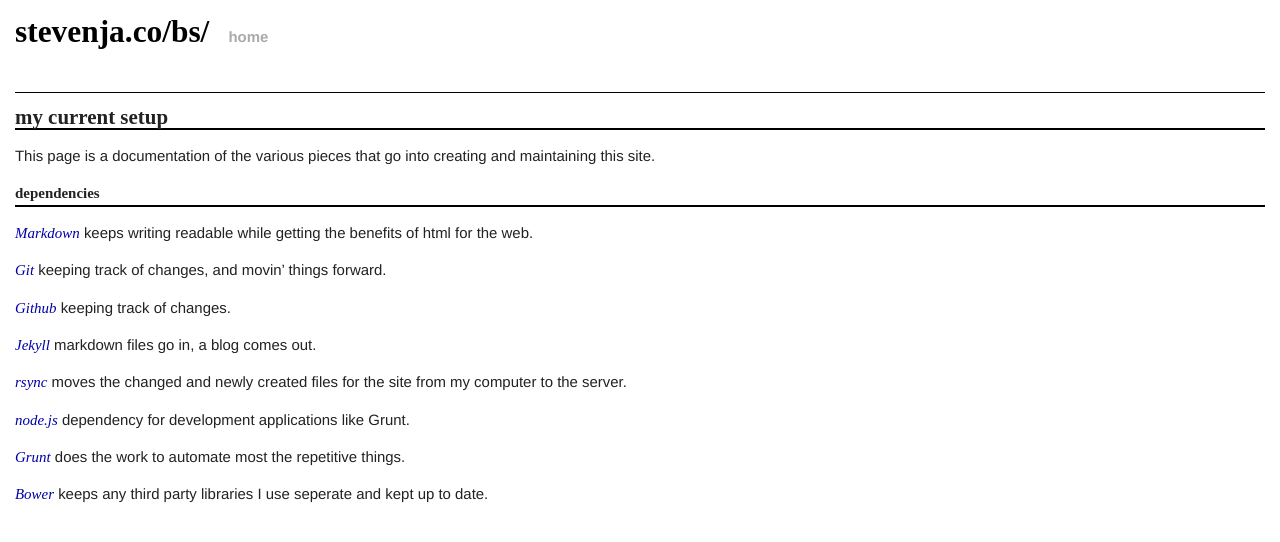
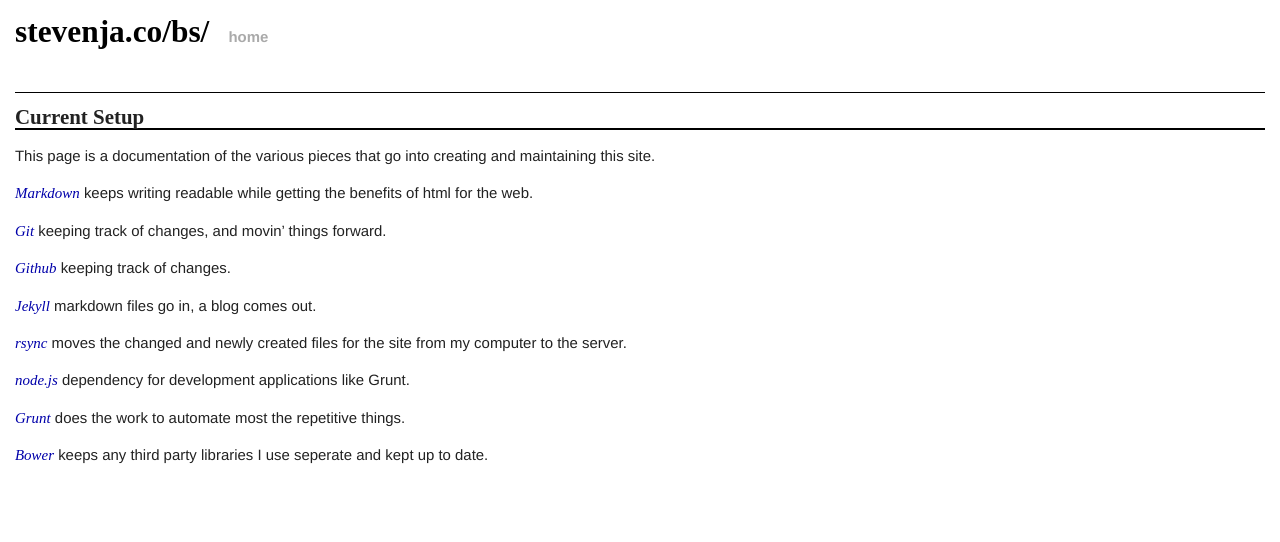
Before and after one commit to stvnjacobs/blog, a Jekyll site: the page built from setup.md, in a window 1280 px wide. Shown: the top 542 px of the page. Built offline with Jekyll 4.4.1, drawn with Linux system fonts in a browser that asks for light colours; nearby versions of some CDN libraries; some web fonts are replaced; comment, search, counter and statistics services are not loaded.

Commit message:
cleaned out setup

```diff
--- a/setup.md
+++ b/setup.md
@@ -2,11 +2,9 @@
 layout: default
 title: setup
 ---
-## my current setup
+## Current Setup
 
 This page is a documentation of the various pieces that go into creating and maintaining this site.
-
-### dependencies
 
 {% for dependency in site.data.dependencies %}
 
```
